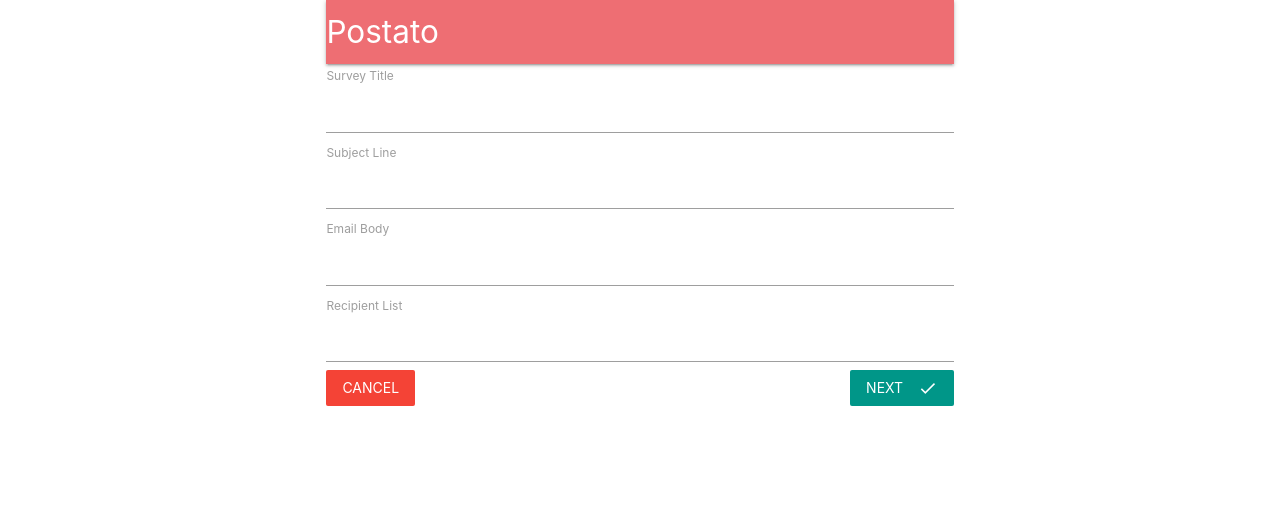
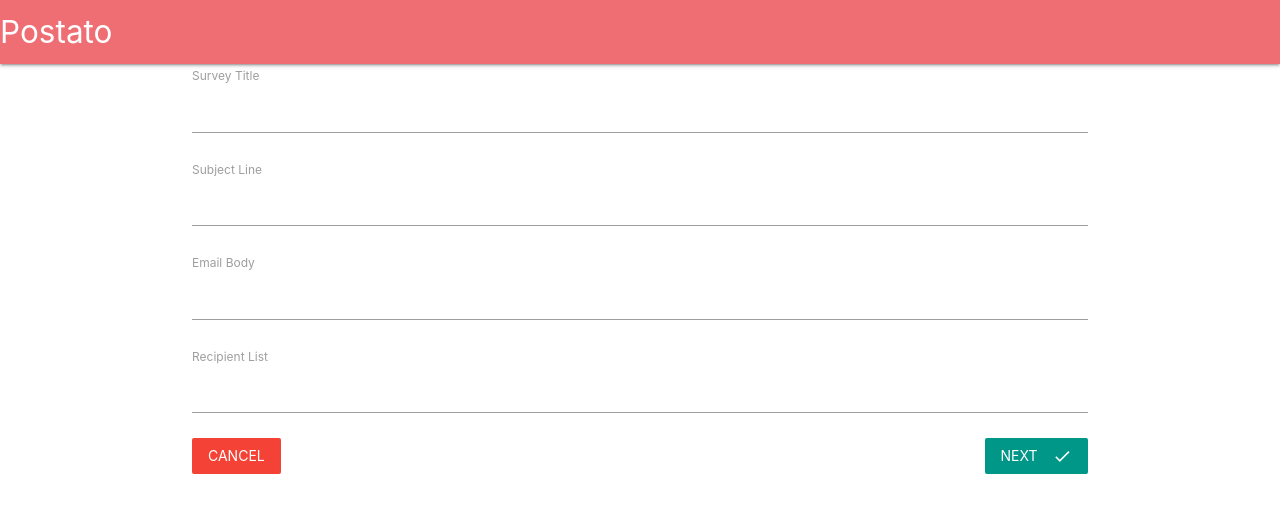
Before and after one commit to Carlado/Postato, a React (Create React App) app in the folder client/: page /surveys/new in a window 1280 px wide. Shown: the top 512 px of the page. Built offline with nearby package versions, Linux system fonts and the light colour scheme; no server answers.

Commit message:
Return invalid emails

```diff
--- a/client/src/components/App.js
+++ b/client/src/components/App.js
@@ -14,10 +14,10 @@
 
 	render() {
 		return (
-			<div className="container">
+			<div>
 				<BrowserRouter>
+					<Header />
 					<div className="container">
-						<Header />
 						<Route exact path="/" component={Landing} />
 						<Route exact path="/surveys" component={Dashboard} />
 						<Route path="/surveys/new" component={SurveyNew} />
--- a/client/src/components/surveys/SurveyField.js
+++ b/client/src/components/surveys/SurveyField.js
@@ -4,8 +4,10 @@
 	return (
 		<div>
 			<label>{label}</label>
-			<input {...input} />
-			{touched && error}
+			<input style={{ marginBottom: '5px' }} {...input} />
+			<div className="red-text" style={{ marginBottom: '20px' }}>
+				{touched && error}
+			</div>
 		</div>
 	);
 };
--- a/client/src/components/surveys/SurveyForm.js
+++ b/client/src/components/surveys/SurveyForm.js
@@ -2,6 +2,7 @@
 import { reduxForm, Field } from 'redux-form';
 import { Link } from 'react-router-dom';
 import SurveyField from './SurveyField';
+import validateEmails from './../../utils/validateEmails';
 
 const FIELDS = [
 	{ label: 'Survey Title', name: 'title' },
@@ -41,9 +42,13 @@
 function validate(values) {
 	const errors = {};
 
-	if (!values.title) {
-		errors.title = 'You must provide a title';
-	}
+	errors.emails = validateEmails(values.emails || '');
+
+	FIELDS.forEach(({ name }) => {
+		if (!values[name]) {
+			errors[name] = `You must provide ${name}`;
+		}
+	});
 
 	return errors;
 }
--- /dev/null
+++ b/client/src/utils/validateEmails.js
@@ -0,0 +1,14 @@
+const re = /^(([^<>()\[\]\\.,;:\s@"]+(\.[^<>()\[\]\\.,;:\s@"]+)*)|(".+"))@((\[[0-9]{1,3}\.[0-9]{1,3}\.[0-9]{1,3}\.[0-9]{1,3}])|(([a-zA-Z\-0-9]+\.)+[a-zA-Z]{2,}))$/;
+
+export default (emails) => {
+	const invalidEmails = emails
+		.split(',')
+		.map((email) => email.trim())
+		.filter((email) => re.test(email) === false);
+
+	if (invalidEmails.length) {
+		return `The following emails are invalid: ${invalidEmails}`;
+	}
+
+	return;
+};
```
